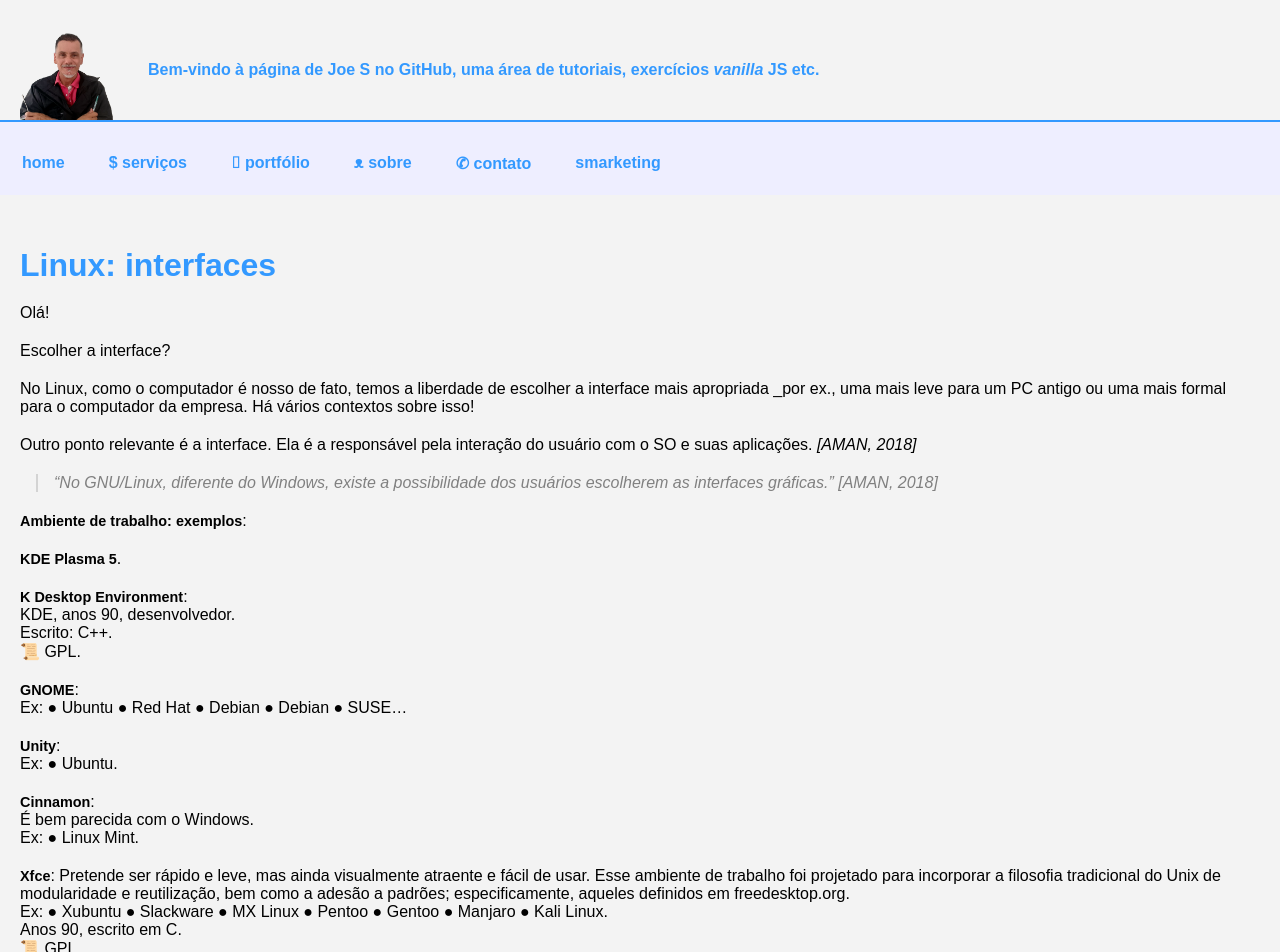
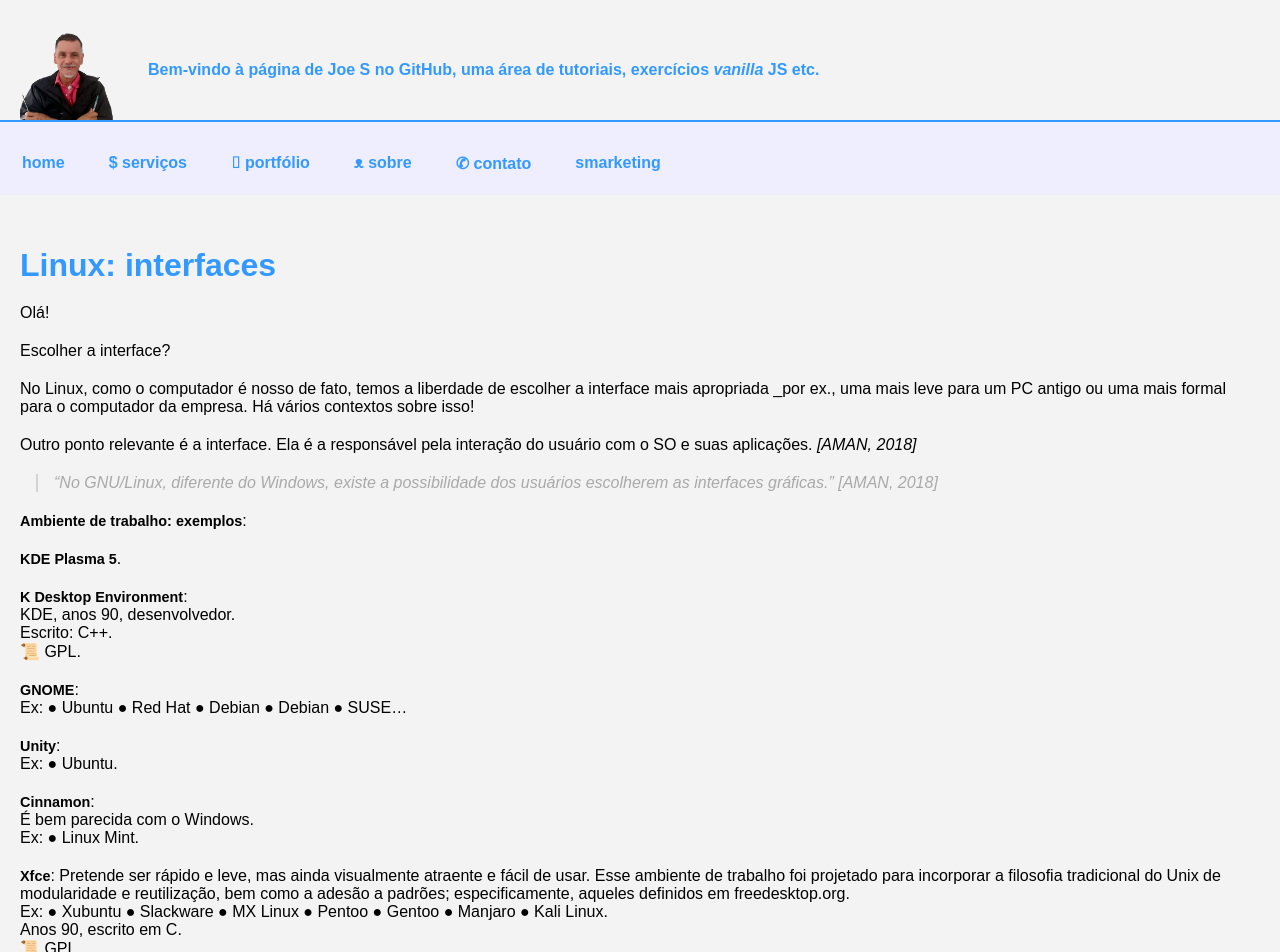
Before and after one commit to Joesynth/joesynth.github.io, a Jekyll site: the page built from _posts/2021-07-07-linux-interfaces.md, in a window 1280 px wide. Shown: the top 952 px of the page. Built offline with Jekyll 4.4.1, drawn with Linux system fonts in a browser that asks for light colours.

Commit message:
Update style.css

```diff
--- a/css/style.css
+++ b/css/style.css
@@ -82,7 +82,7 @@ h5, h6 { font-size: 1.2em; }	/* alguns artigos vieram do WP, e lá foi usado h5,
 
 strong { font-size: 0.9em;}
 
-blockquote { border-left: 2px solid lightgray; color: gray; font-style: italic; margin-left: 1em; padding-left: 1em;}
+blockquote { border-left: 2px solid lightgray; color: darkgray; font-style: italic; margin-left: 1em; padding-left: 1em;}
 
 footer { text-align: center; height: 2em; padding-top: 0.5em; color: var(--cor-clara); background-color: var(--cor-escura); }
 
```
